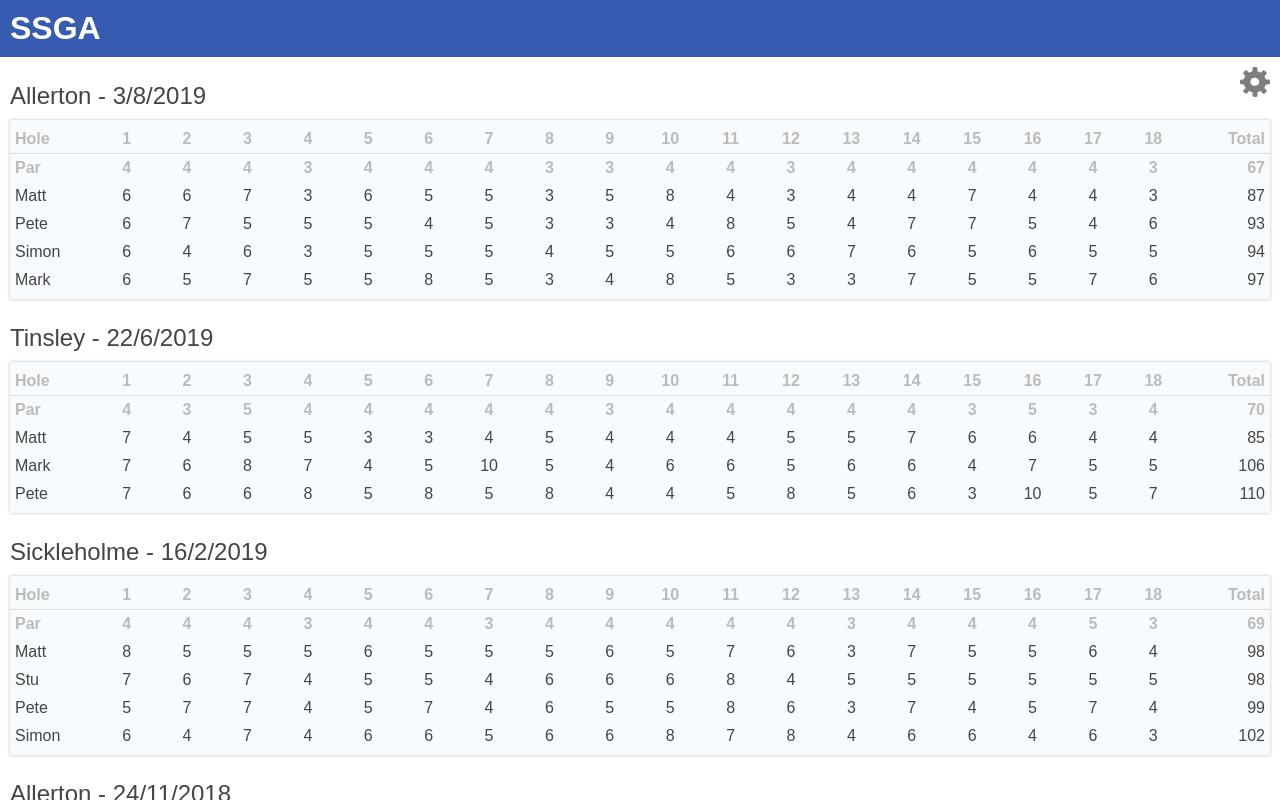
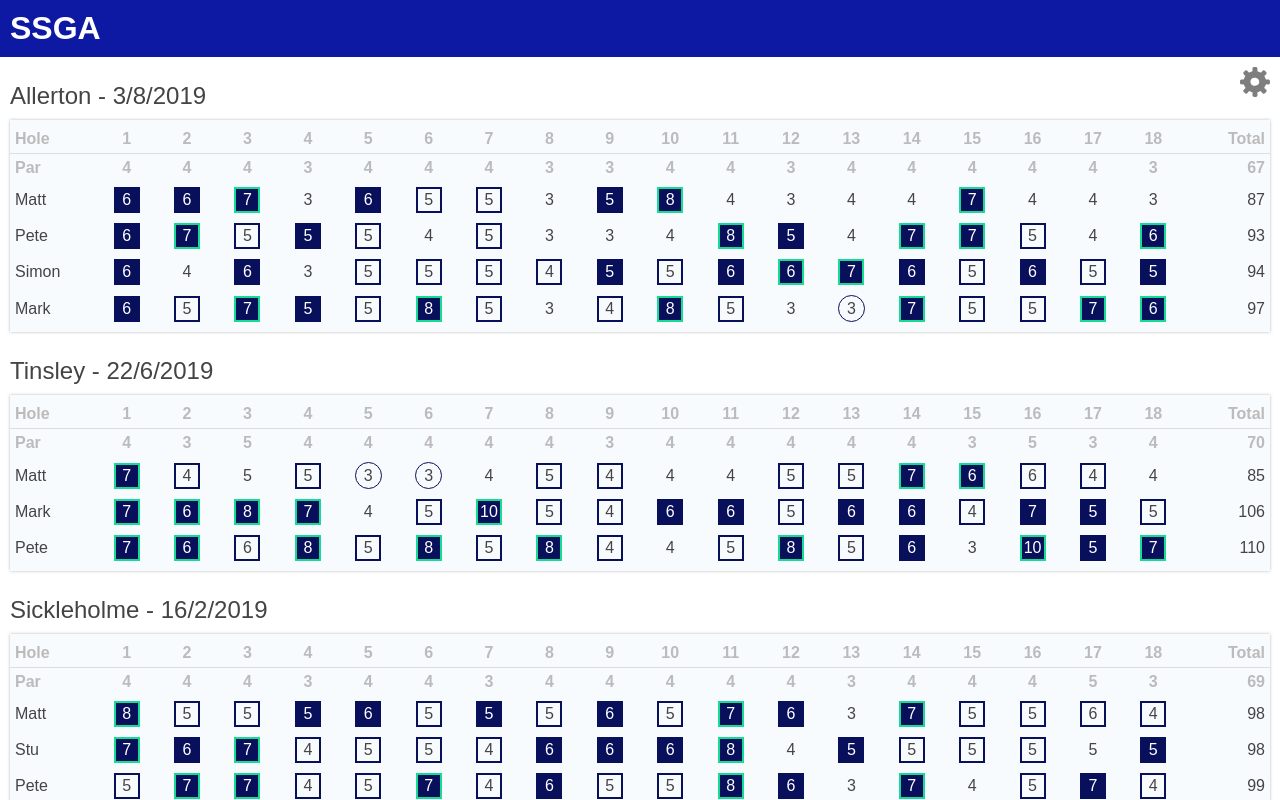
Before and after one commit to whitfield-mj/ssga, a React (Create React App) app: page / in a window 1280 px wide. Shown: the top 800 px of the page. Built offline with nearby package versions, Linux system fonts and the light colour scheme.

Commit message:
updated styles to use styled-components

```diff
--- a/src/App.css
+++ /dev/null
@@ -1,9 +0,0 @@
-#app-header {
-    background-color: #375bb0;
-    color: white;
-    padding: 10px 0 10px 10px;
-}
-
-#main-content {
-    padding: 10px;
-}
--- a/src/App.js
+++ b/src/App.js
@@ -1,12 +1,17 @@
 import React, { useState } from "react";
-import "./App.css";
 import Scorecards from "./scorecards/Scorecards";
 import Preferences from "./preferences/Preferences";
 import { ThemeProvider } from "styled-components";
 import theme from "./themes/theme";
+import * as S from "./styles";
 
 function App() {
-  const [highlighted, setHighlighted] = useState([]);
+  const [highlighted, setHighlighted] = useState([
+    "birdies",
+    "bogies",
+    "doubles",
+    "worse"
+  ]);
 
   const toggleHighlighted = scoreType => {
     if (highlighted.includes(scoreType))
@@ -18,13 +23,13 @@ function App() {
   return (
     <ThemeProvider theme={theme}>
       <div id="app">
-        <header id="app-header">
+        <S.Header id="app-header">
           <h1>SSGA</h1>
-        </header>
+        </S.Header>
         <Preferences onSelect={toggleHighlighted} selected={highlighted} />
-        <div id="main-content">
+        <S.Content>
           <Scorecards highlighted={highlighted} />
-        </div>
+        </S.Content>
       </div>
     </ThemeProvider>
   );
--- a/src/scorecards/Scorecard.js
+++ b/src/scorecards/Scorecard.js
@@ -1,5 +1,6 @@
 import React from "react";
 import PropTypes from "prop-types";
+import * as S from "./styles";
 
 function Scorecard({ courseName, date, courseHoles, scores, highlighted }) {
   const holeNos = Object.keys(courseHoles);
@@ -25,9 +26,9 @@ function Scorecard({ courseName, date, courseHoles, scores, highlighted }) {
   }
 
   return (
-    <div className="scorecard">
+    <S.Scorecard>
       <h2>{`${courseName} - ${dateString}`}</h2>
-      <div className="scorecard-panel">
+      <S.ScorecardPanel>
         <table>
           <thead>
             <tr>
@@ -55,8 +56,8 @@ function Scorecard({ courseName, date, courseHoles, scores, highlighted }) {
               ))}
           </tbody>
         </table>
-      </div>
-    </div>
+      </S.ScorecardPanel>
+    </S.Scorecard>
   );
 }
 
@@ -100,21 +101,27 @@ function ScoreRow({ rowHeader, scores, totalScore, holePars, highlighted }) {
 
 function HoleScore({ score, par, highlighted }) {
   const interestList = highlighted || [];
-  const label = () => {
-    const difference = par - score;
-    if (difference === 1 && interestList.includes("birdies")) return "birdie";
-    if (difference === -1 && interestList.includes("bogies")) return "bogie";
-    if (difference === -2 && interestList.includes("doubles")) return "double";
-    if (difference < -2 && interestList.includes("worse")) return "double";
 
-    return "par";
+  const showScore = (score, difference) => {
+    if (difference === 1 && interestList.includes("birdies"))
+      return <S.birdie highlight={{}}>{score}</S.birdie>;
+
+    if (difference === -1 && interestList.includes("bogies"))
+      return <S.bogie>{score}</S.bogie>;
+
+    if (difference === -2 && interestList.includes("doubles"))
+      return <S.double>{score}</S.double>;
+
+    if (difference < -2 && interestList.includes("worse"))
+      return <S.worse>{score}</S.worse>;
+
+    if (difference === 0 && interestList.includes("pars"))
+      return <S.par>{score}</S.par>;
+
+    return <span>{score}</span>;
   };
 
-  return (
-    <td className={label()}>
-      <span>{score}</span>
-    </td>
-  );
+  return <td>{showScore(score, par - score)}</td>;
 }
 
 export default Scorecard;
--- a/src/scorecards/Scorecards.js
+++ b/src/scorecards/Scorecards.js
@@ -1,12 +1,11 @@
-import React from "react";
+import React, { Fragment } from "react";
 import scores from "../data/scores";
 import courses from "../data/courses";
 import Scorecard from "./Scorecard";
-import "./scorecards.css";
 
 function Scorecards({ highlighted }) {
   return (
-    <div id="scorecards">
+    <Fragment>
       {Object.keys(scores).map(roundDate => (
         <Scorecard
           key={roundDate}
@@ -17,7 +16,7 @@ function Scorecards({ highlighted }) {
           highlighted={highlighted}
         />
       ))}
-    </div>
+    </Fragment>
   );
 }
 
--- a/src/scorecards/scorecards.css
+++ /dev/null
@@ -1,108 +0,0 @@
-#scorecards {
-}
-
-#scorecards header {
-  color: white;
-  background-color: #375bb0;
-}
-
-#scorecards h2 {
-  padding: 5px 0 10px;
-  margin: 0;
-  font-weight: normal;
-}
-
-#scorecards .scorecard {
-  padding: 10px 0;
-
-}
-
-#scorecards .scorecard .scorecard-panel {
-  padding: 5px 0;
-  overflow-x: auto;
-  width: 100%;
-  background-color: #f8fbfe;
-  -webkit-box-shadow: 0px 0px 3px 0px rgba(187,187,187,1);
-  -moz-box-shadow: 0px 0px 3px 0px rgba(187,187,187,1);
-  box-shadow: 0px 0px 3px 0px rgba(187,187,187,1);
-}
-
-#scorecards table {
-  table-layout: fixed;
-  text-align: center;
-  width: 100%;
-  min-width: 700px;
-  border-collapse: collapse;
-}
-
-#scorecards thead th {
-  border-bottom: 1px solid #dddddd;
-}
-
-#scorecards thead th,
-#scorecards tbody td {
-  width: 4%;
-  padding: 5px 5px;
-}
-
-#scorecards tr:first-child {
-  color: #bbb;
-  font-weight: bold;
-}
-
-#scorecards th:nth-child(1),
-#scorecards td:nth-child(1) {
-  width: 50px;
-  text-align: left;
-}
-
-#scorecards thead th:last-child,
-#scorecards tbody td:last-child {
-  width: 50px;
-  text-align: right;
-}
-
-#scorecards td span {
-  margin: 0 auto;
-}
-
-#scorecards td.eagle span {
-  display: block;
-  line-height: 25px;
-  width: 25px;
-
-  -moz-border-radius: 50%;
-  border-radius: 50%;
-
-  background-color: #375bb0;
-  color: white;
-
-}
-
-#scorecards td.birdie span {
-  display: block;
-  line-height: 25px;
-  width: 25px;
-
-  -moz-border-radius: 50%;
-  border-radius: 50%;
-
-  border: 0.1em solid #375bb0;
-}
-
-#scorecards td.bogie span {
-  display: block;
-  line-height: 22px;
-  width: 22px;
-
-  border: 2px solid #375bb0;
-}
-
-#scorecards td.double span {
-  display: block;
-  line-height: 25px;
-  width: 25px;
-
-  background-color: #375bb0;
-  color: white;
-}
--- /dev/null
+++ b/src/scorecards/styles.js
@@ -0,0 +1,100 @@
+import styled from "styled-components";
+
+export const Scorecard = styled.div`
+  padding: 10px 0;
+
+  h2 {
+    padding: 5px 0 10px;
+    margin: 0;
+    font-weight: normal;
+  }
+`;
+
+export const ScorecardPanel = styled.div`
+  padding: 5px 0;
+  overflow-x: auto;
+  width: 100%;
+  background-color: #f8fbfe;
+  -webkit-box-shadow: 0px 0px 3px 0px rgba(187, 187, 187, 1);
+  -moz-box-shadow: 0px 0px 3px 0px rgba(187, 187, 187, 1);
+  box-shadow: 0px 0px 3px 0px rgba(187, 187, 187, 1);
+
+  table {
+    table-layout: fixed;
+    text-align: center;
+    width: 100%;
+    min-width: 700px;
+    border-collapse: collapse;
+  }
+
+  thead th {
+    border-bottom: 1px solid #dddddd;
+  }
+
+  thead th,
+  tbody,
+  td {
+    width: 4%;
+    padding: 5px 5px;
+
+    &:last-child {
+      width: 50px;
+      text-align: right;
+    }
+  }
+
+  tr:first-child {
+    color: #bbb;
+    font-weight: bold;
+  }
+
+  th,
+  td {
+    text-align: center;
+
+    &:nth-child(1) {
+      width: 50px;
+      text-align: left;
+    }
+
+    span {
+      margin: 0 auto;
+    }
+  }
+`;
+
+export const birdie = styled.span`
+  display: block;
+  line-height: 25px;
+  width: 25px;
+
+  -moz-border-radius: 50%;
+  border-radius: 50%;
+
+  border: 0.1em solid ${props => props.theme.colours.dark};
+`;
+
+export const eagle = styled(birdie);
+
+export const par = styled(birdie)`
+  border: 0.1em solid ${props => props.theme.colours.secondDark};
+`;
+
+export const bogie = styled.span`
+  display: block;
+  line-height: 22px;
+  width: 22px;
+
+  border: 2px solid ${props => props.theme.colours.dark};
+`;
+
+export const double = styled(bogie)`
+  background-color: ${props => props.theme.colours.dark};
+  color: white;
+`;
+
+export const worse = styled(bogie)`
+  background-color: ${props => props.theme.colours.dark};
+  border: 2px solid ${props => props.theme.colours.highlight};
+  color: white;
+`;
--- /dev/null
+++ b/src/styles.js
@@ -0,0 +1,11 @@
+import styled from "styled-components";
+
+export const Header = styled.div`
+  background-color: ${props => props.theme.colours.light};
+  color: white
+  padding: 10px 0 10px 10px;
+`;
+
+export const Content = styled.div`
+  padding: 10px;
+`;
```
